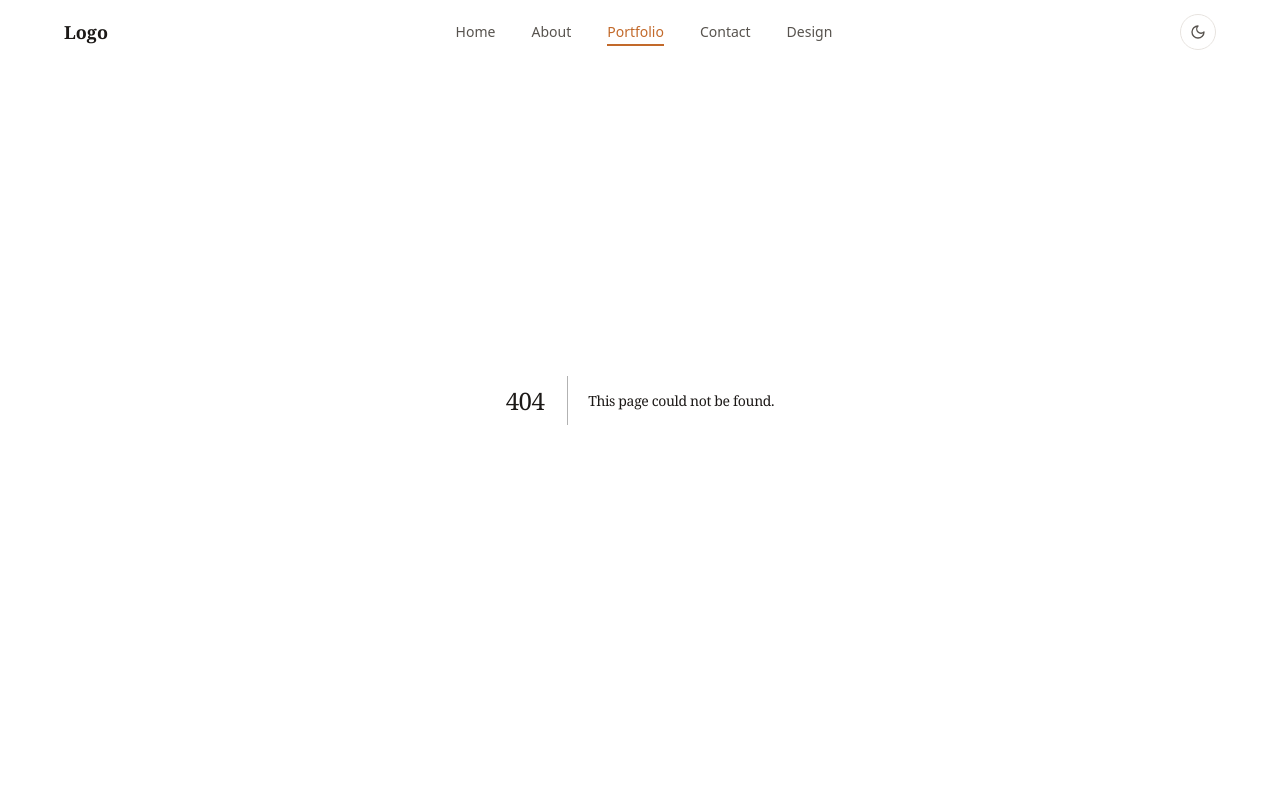
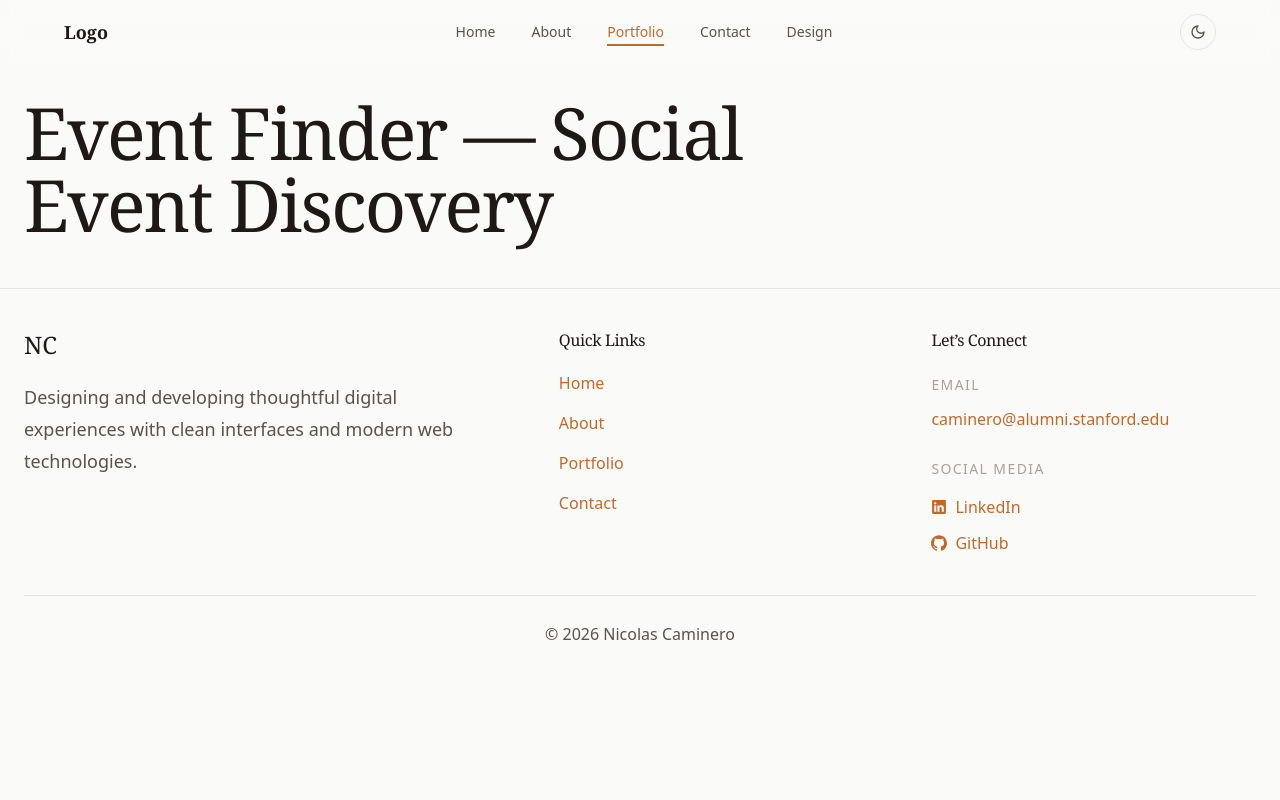
Before and after one commit to nerdboy626/portfolio, a Next.js app: page /portfolio/event-finder in a window 1280 px wide. Before the commit this address had no page. Shown: the top 800 px of the page. Built offline with nearby package versions, Linux system fonts and the light colour scheme.

Commit message:
feat: add dynamic route and page for projects

```diff
--- /dev/null
+++ b/src/app/portfolio/[slug]/page.tsx
@@ -0,0 +1,17 @@
+import { Project, projects } from "@/app/data/projects";
+
+export default async function ProjectPage({
+  params,
+}: {
+  params: { slug: string };
+}) {
+  const { slug } = await params;
+  const project: Project | undefined = projects.find((p) => p.slug === slug);
+  return (
+    <section className="section">
+      <div className="container pt-12">
+        {project ? <h1>{project.title}</h1> : <h1>Project not found</h1>}
+      </div>
+    </section>
+  );
+}
--- a/src/app/portfolio/poplog/page.tsx
+++ /dev/null
@@ -1,3 +0,0 @@
-export default function Poplog() {
-  return <h1 className="pt-16">Poplog Page</h1>;
-}
```
